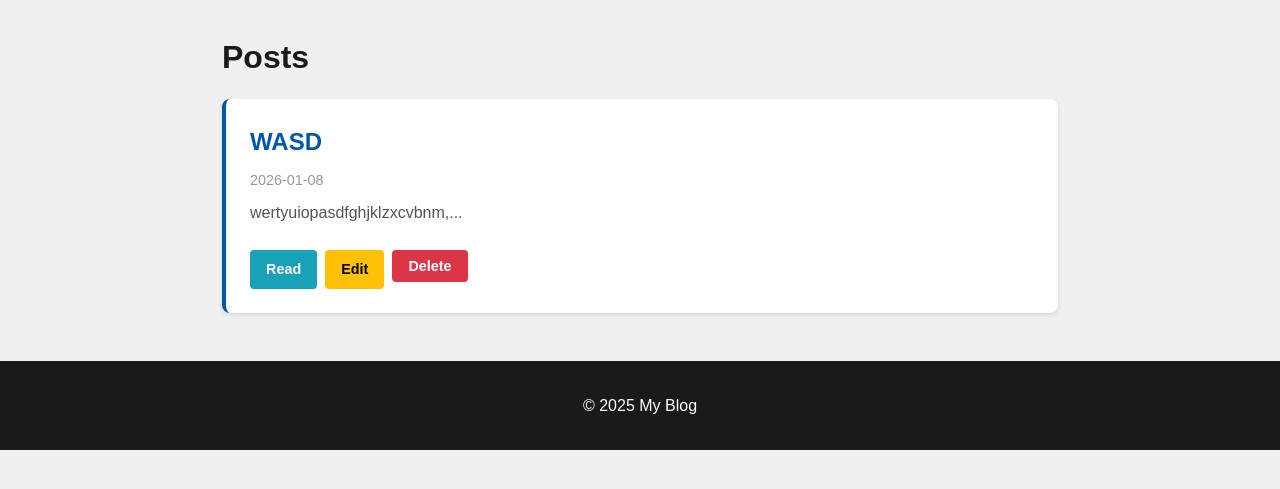
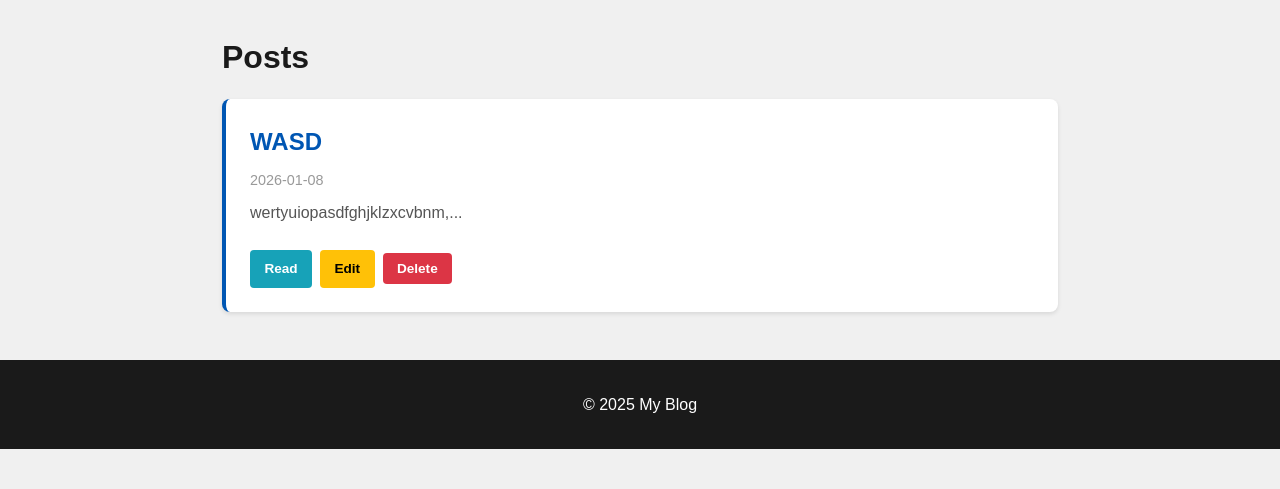
Before and after one commit to Jeremiah-Jefry/Backend-Flask-Personal-Blog-, a Flask app: page /posts in a window 1280 px wide. Shown: the part 74-563 px from the top of the page. Run offline with Flask 3, Linux system fonts and the light colour scheme; data comes from the database, SQL or seed files in the repository; both versions use the stored data as it was after the commit.

Commit message:
Enhance post item actions with improved delete button styling and form structure

```diff
--- a/static/style.css
+++ b/static/style.css
@@ -237,12 +237,30 @@ h1, h2, h3 {
     display: flex;
     gap: 0.5rem;
     flex-wrap: wrap;
+    align-items: center;
+}
+
+.delete-form {
+    display: inline;
+    margin: 0;
+    padding: 0;
+}
+
+.delete-form button {
+    padding: 0.5rem 0.9rem;
+    font-size: 0.85rem;
+    margin: 0;
 }
 
 .post-item .actions .btn {
-    padding: 0.5rem 1rem;
-    font-size: 0.9rem;
+    padding: 0.5rem 0.9rem;
+    font-size: 0.85rem;
     margin: 0;
+}
+
+.post-item .actions .btn-danger {
+    padding: 0.5rem 0.9rem;
+    font-size: 0.85rem;
 }
 
 .post-content {
--- a/templates/posts.html
+++ b/templates/posts.html
@@ -15,7 +15,7 @@
             <div class="actions">
                 <a href="{{ url_for('post_detail', id=post['id']) }}" class="btn btn-info">Read</a>
                 <a href="{{ url_for('edit_post', id=post['id']) }}" class="btn btn-warning">Edit</a>
-                <form method="POST" action="{{ url_for('delete_post', id=post['id']) }}" style="display:inline;" onsubmit="return confirm('Delete?')">
+                <form method="POST" action="{{ url_for('delete_post', id=post['id']) }}" class="delete-form" onsubmit="return confirm('Delete?')">
                     <button type="submit" class="btn btn-danger">Delete</button>
                 </form>
             </div>
```
Also changed, not shown: blog.db.
